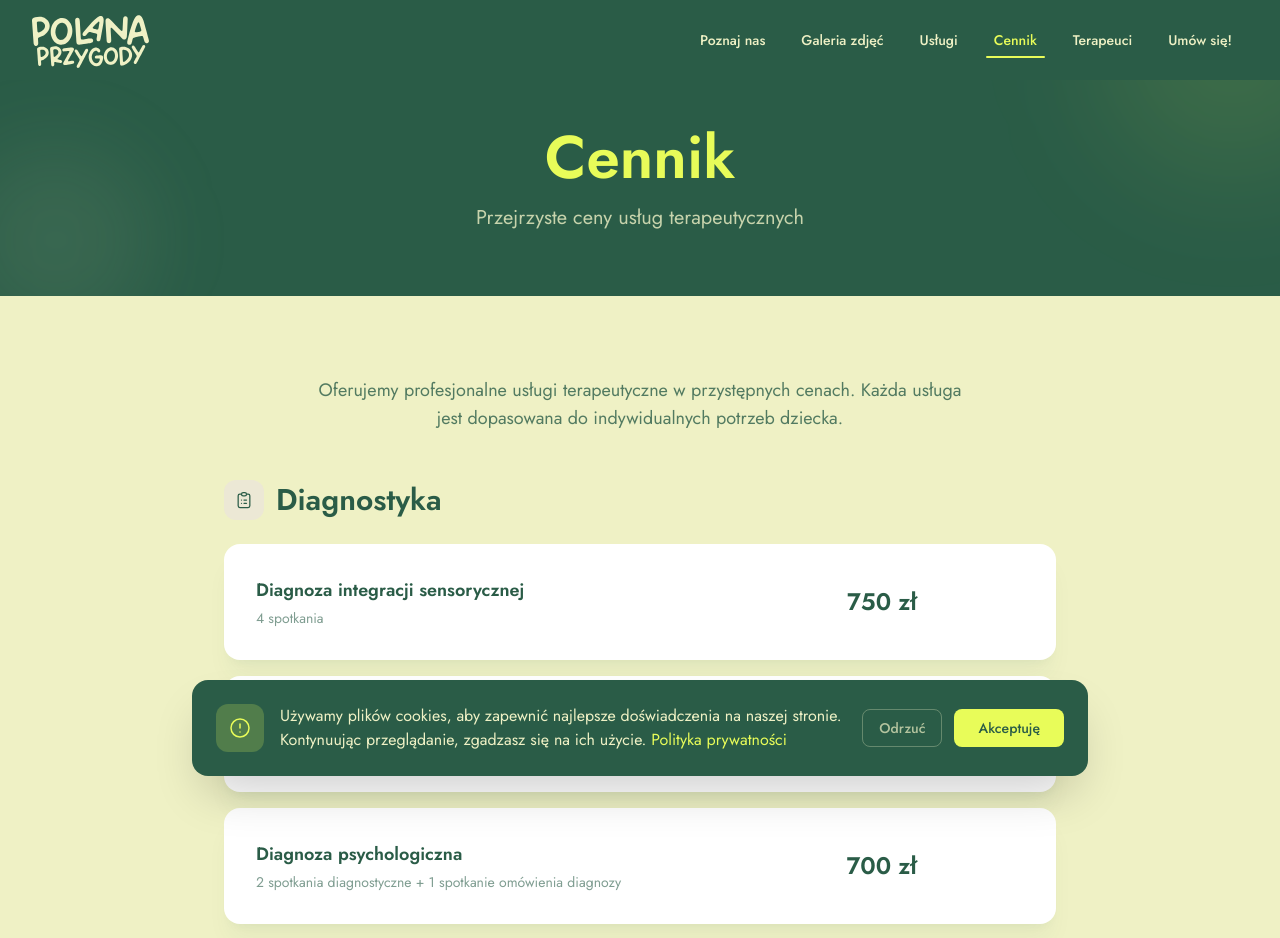
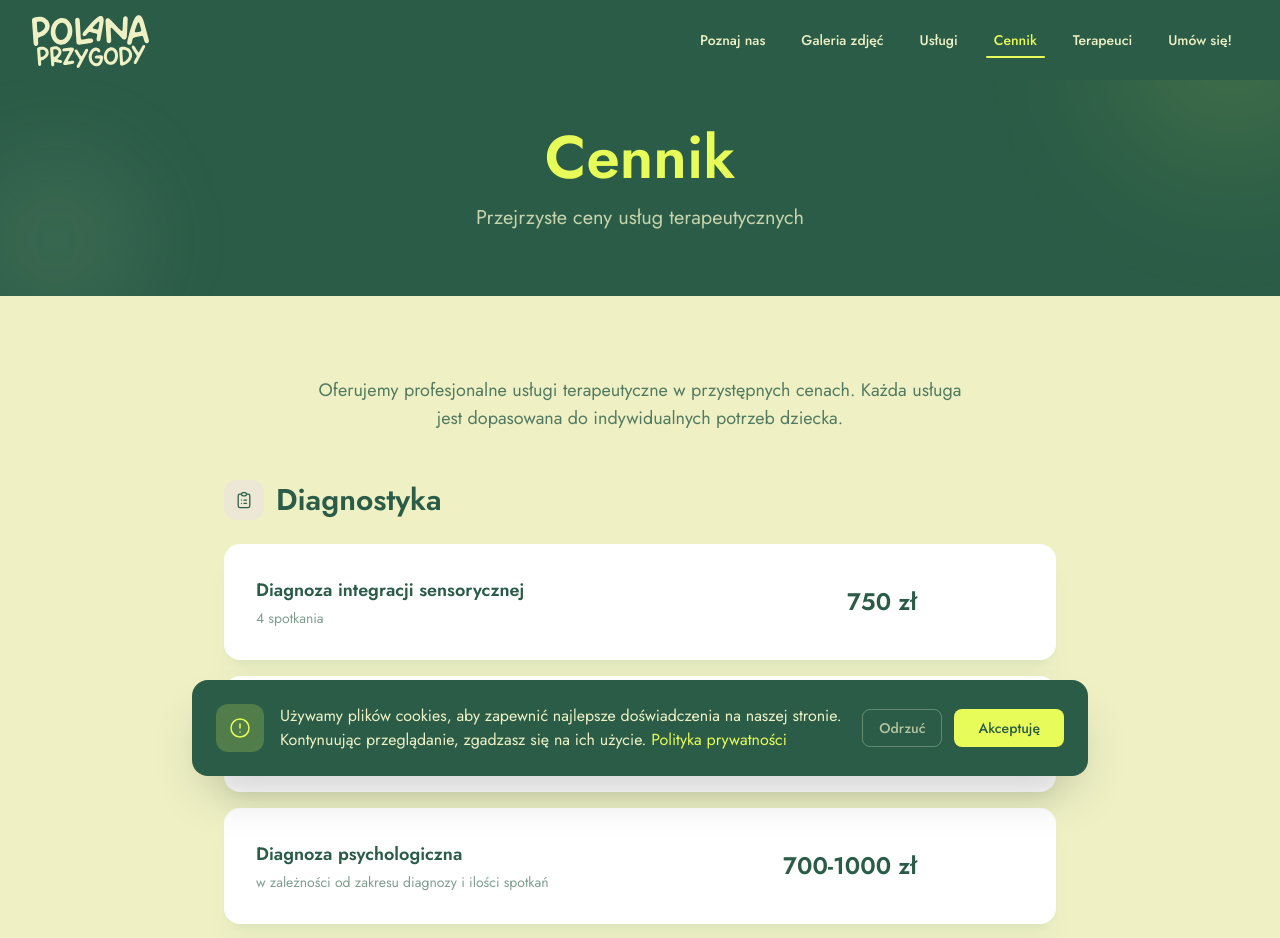
Before and after one commit to PolanaPrzygody/polanaprzygody-pl, a Next.js app: page /cennik in a window 1280 px wide. Shown: the top 938 px of the page. Built offline with nearby package versions, Linux system fonts and the light colour scheme.

Commit message:
fix: pricing update

```diff
--- a/src/data/prices.ts
+++ b/src/data/prices.ts
@@ -2,7 +2,7 @@
 export interface PriceItem {
   id: string;
   name: string;
-  price: number;
+  price: number | string;
   currency: string;
   description?: string;
   category: "diagnoza" | "terapia";
@@ -28,10 +28,9 @@ export const prices: PriceItem[] = [
   {
     id: "diagnoza-psychologiczna",
     name: "Diagnoza psychologiczna",
-    price: 700,
+    price: "700-1000",
     currency: "zł",
-    description:
-      "2 spotkania diagnostyczne + 1 spotkanie omówienia diagnozy",
+    description: "w zależności od zakresu diagnozy i ilości spotkań",
     category: "diagnoza",
   },
   {
@@ -73,7 +72,10 @@ export const prices: PriceItem[] = [
 ];
 
 // Helper function to format price
-export function formatPrice(price: number, currency: string = "zł"): string {
+export function formatPrice(
+  price: number | string,
+  currency: string = "zł"
+): string {
   return `${price} ${currency}`;
 }
 
```
